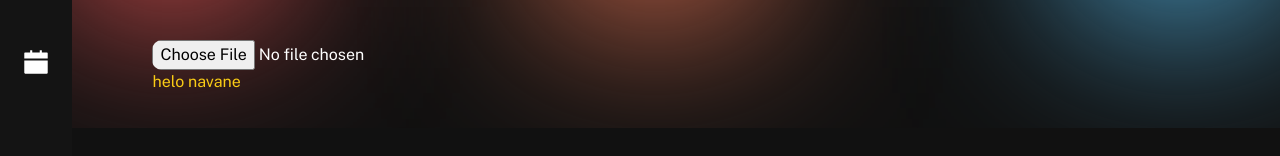
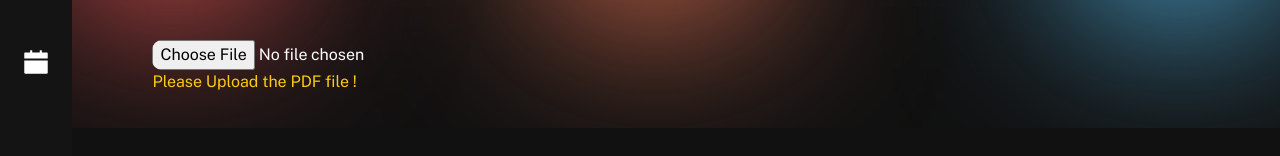
Before and after one commit to RanjithKannan03/crime-analysis-FE, a React (Vite) app: page /pdf in a window 1280 px wide. Shown: the part 192-348 px from the top of the page. Built offline with nearby package versions, Linux system fonts and the light colour scheme.

Commit message:
pdf endpoint created

```diff
--- a/src/pages/DataGrid/Pdf.jsx
+++ b/src/pages/DataGrid/Pdf.jsx
@@ -1,31 +1,35 @@
-import React, { useMemo } from 'react'
+import React, { useMemo, useState } from "react";
 import MaterialReactTable from "material-react-table";
-import { userData } from '../../data';
-import './DataGrid.css'
-import { createTheme, ThemeProvider } from '@mui/material/styles';
+import { userData } from "../../data";
+import "./DataGrid.css";
+import { createTheme, ThemeProvider } from "@mui/material/styles";
 
 const Pdf = () => {
+    const [data, setData] = useState(null);
 
+  const theme = useMemo(() =>
+    createTheme({
+      palette: {
+        mode: "dark",
+      },
+    })
+  );
 
-    const theme = useMemo(
-        () => createTheme({
-            palette: {
-                mode: "dark"
-            }
-        })
-    )
+  const handleFileChange = (e) => {
+    const file = e.target.files[0];
 
-    return (
-        <div className="table-container">
-            <ThemeProvider theme={theme}>
-                    <input type="file" accept=".pdf"/>
+    setData(e.target.files[0]);
+    console.log(file);
 
-            </ThemeProvider>
-            <div className='text-yellow-400'>
-                helo navane
-            </div>
-        </div>
-    )
-}
+  };
+  return (
+    <div className="table-container">
+      <ThemeProvider theme={theme}>
+        <input type="file" onChange={handleFileChange} />
+        <div className="text-yellow-400">Please Upload the PDF file !</div>
+      </ThemeProvider>
+    </div>
+  );
+};
 
-export default Pdf
+export default Pdf;
```
